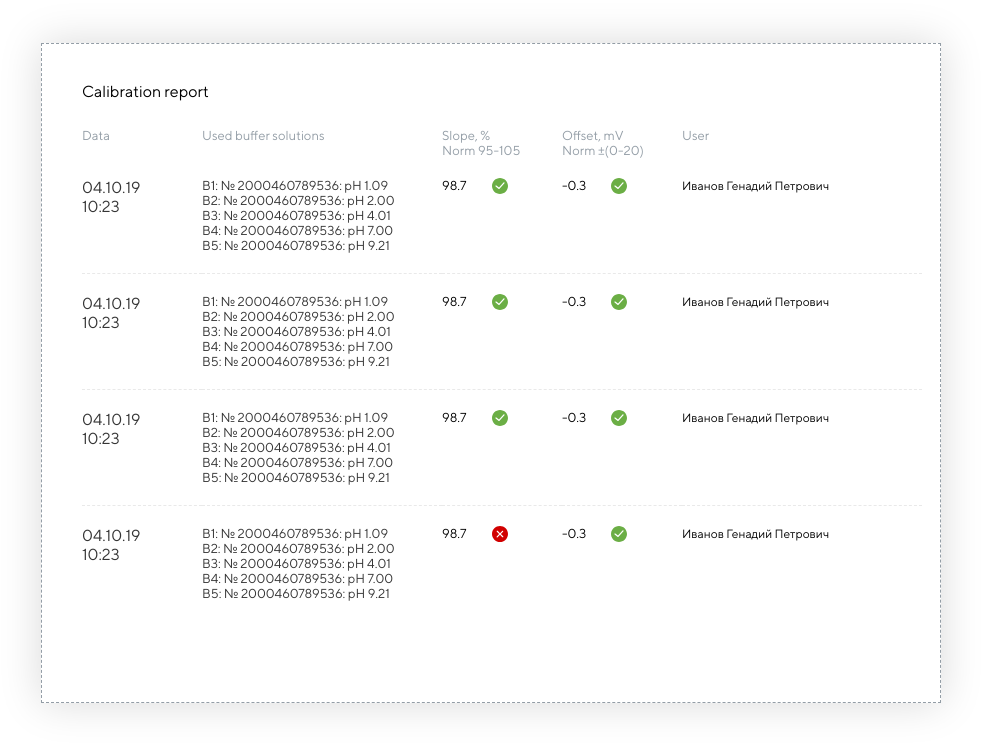
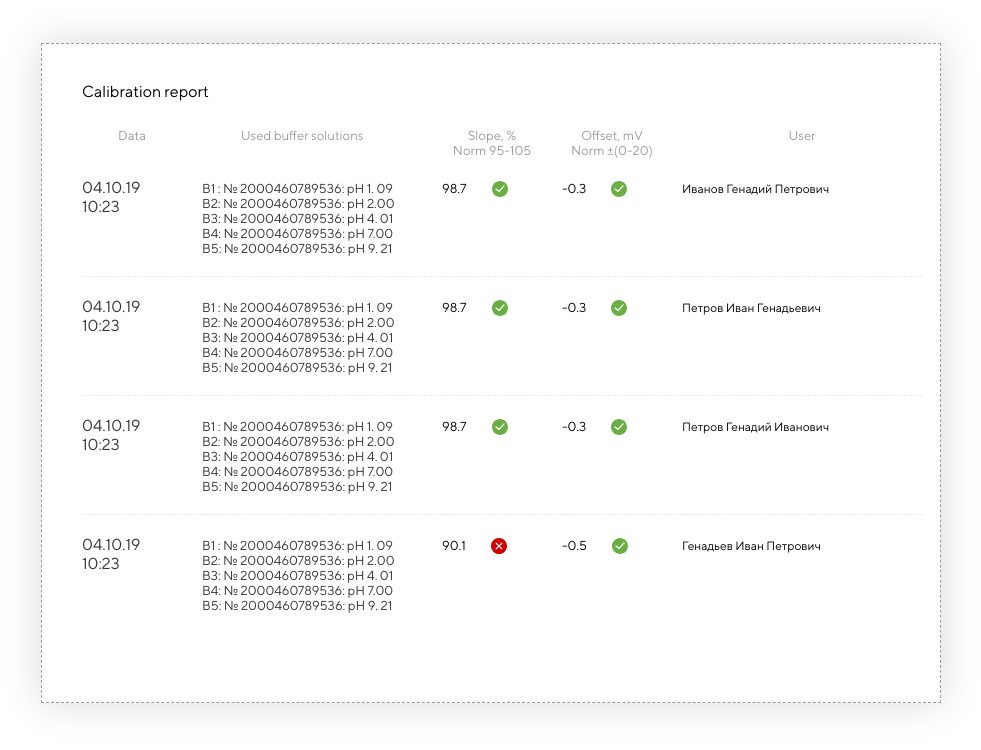
Before and after one commit to ibiach/biocard_task, a website: page index.html in a window 1280 px wide. Shown: the part 470-1220 px from the top of the page, without its empty margins (149-1130 px from the left). Drawn offline with Linux system fonts and the light colour scheme; files whose address does not match are found by name.

Commit message:
justify content

```diff
--- a/css/table.css
+++ b/css/table.css
@@ -34,7 +34,6 @@ th {
 	color: #939da6;
 	font-size: 13px;
 	line-height: 15px;
-	text-align: left;
 }
 
 td {
@@ -42,8 +41,6 @@ td {
 	padding-right: 20px;
 	font-size: 13px;
 	line-height: 15px;
-	text-align: justify;
-	vertical-align: top;
 }
 
 th:nth-child(1) {
--- a/index.html
+++ b/index.html
@@ -7,8 +7,8 @@
 		<link rel="stylesheet" href="./css/reset.css" />
 		<link rel="stylesheet" href="./css/style.css" />
 		<link rel="stylesheet" href="./css/header.css" />
+		<link rel="stylesheet" href="./css/device.css" />
 		<link rel="stylesheet" href="./css/table.css" />
-		<link rel="stylesheet" href="./css/device.css" />
 
 		<title>Biocard</title>
 	</head>
@@ -130,11 +130,11 @@
 								10:23
 							</td>
 							<td>
-								<p>В1: № 2000460789536: pH 1.09</p>
+								<p>В1 : № 2000460789536: pH 1. 09</p>
 								<p>В2: № 2000460789536: pH 2.00</p>
-								<p>В3: № 2000460789536: pH 4.01</p>
+								<p>В3: № 2000460789536: pH 4. 01</p>
 								<p>В4: № 2000460789536: pH 7.00</p>
-								<p>В5: № 2000460789536: pH 9.21</p>
+								<p>В5: № 2000460789536: pH 9. 21</p>
 							</td>
 							<td>98.7</td>
 							<td>-0.3</td>
@@ -146,15 +146,15 @@
 								10:23
 							</td>
 							<td>
-								<p>В1: № 2000460789536: pH 1.09</p>
+								<p>В1 : № 2000460789536: pH 1. 09</p>
 								<p>В2: № 2000460789536: pH 2.00</p>
-								<p>В3: № 2000460789536: pH 4.01</p>
+								<p>В3: № 2000460789536: pH 4. 01</p>
 								<p>В4: № 2000460789536: pH 7.00</p>
-								<p>В5: № 2000460789536: pH 9.21</p>
+								<p>В5: № 2000460789536: pH 9. 21</p>
 							</td>
 							<td>98.7</td>
 							<td>-0.3</td>
-							<td>Иванов Генадий Петрович</td>
+							<td>Петров Иван Генадьевич</td>
 						</tr>
 						<tr>
 							<td>
@@ -162,15 +162,15 @@
 								10:23
 							</td>
 							<td>
-								<p>В1: № 2000460789536: pH 1.09</p>
+								<p>В1 : № 2000460789536: pH 1. 09</p>
 								<p>В2: № 2000460789536: pH 2.00</p>
-								<p>В3: № 2000460789536: pH 4.01</p>
+								<p>В3: № 2000460789536: pH 4. 01</p>
 								<p>В4: № 2000460789536: pH 7.00</p>
-								<p>В5: № 2000460789536: pH 9.21</p>
+								<p>В5: № 2000460789536: pH 9. 21</p>
 							</td>
 							<td>98.7</td>
 							<td>-0.3</td>
-							<td>Иванов Генадий Петрович</td>
+							<td>Петров Генадий Иванович</td>
 						</tr>
 						<tr>
 							<td>
@@ -178,15 +178,15 @@
 								10:23
 							</td>
 							<td>
-								<p>В1: № 2000460789536: pH 1.09</p>
+								<p>В1 : № 2000460789536: pH 1. 09</p>
 								<p>В2: № 2000460789536: pH 2.00</p>
-								<p>В3: № 2000460789536: pH 4.01</p>
+								<p>В3: № 2000460789536: pH 4. 01</p>
 								<p>В4: № 2000460789536: pH 7.00</p>
-								<p>В5: № 2000460789536: pH 9.21</p>
+								<p>В5: № 2000460789536: pH 9. 21</p>
 							</td>
-							<td id="incorrect">98.7</td>
-							<td>-0.3</td>
-							<td>Иванов Генадий Петрович</td>
+							<td id="incorrect">90.1</td>
+							<td>-0.5</td>
+							<td>Генадьев Иван Петрович</td>
 						</tr>
 					</tbody>
 				</table>
```
